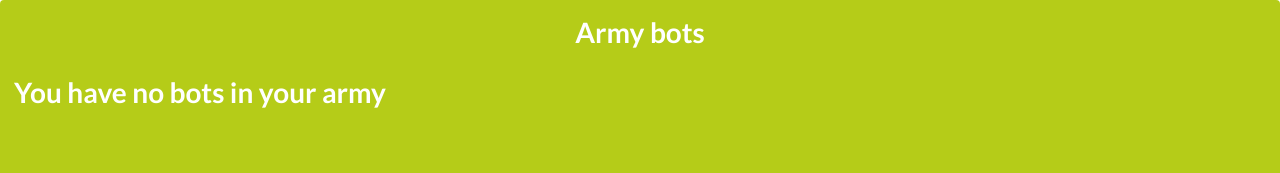
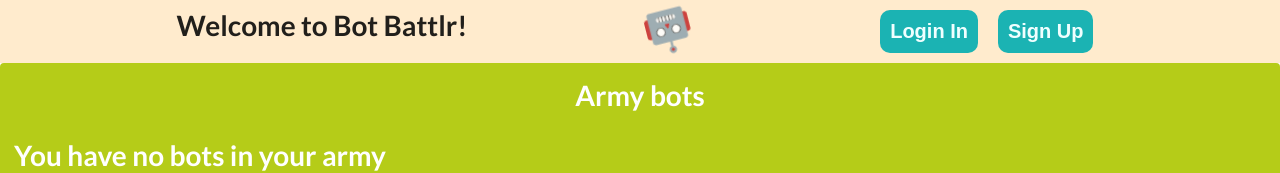
Before and after one commit to Donvine254/Intergalactic-bot-battr, a React (Create React App) app: page / in a window 1280 px wide. Shown: the top 173 px of the page. Built offline with nearby package versions, Linux system fonts and the light colour scheme; data requests are answered from the project's data file.

Commit message:
updated header

```diff
--- a/src/components/App.js
+++ b/src/components/App.js
@@ -1,5 +1,6 @@
 import React from "react";
 import BotsPage from "./Botspage";
+import Header from "./Header";
 
 
 
@@ -7,6 +8,7 @@ import BotsPage from "./Botspage";
 function App() {
   return (
     <div className="App">
+      <Header/>
       <BotsPage />
     </div>
   );
--- /dev/null
+++ b/src/components/Header.jsx
@@ -0,0 +1,16 @@
+import React from "react";
+
+const Header = () => {
+  return (
+    <div id="header">
+      <h1>Welcome to Bot Battlr!</h1>
+      <span className="bot-logo">🤖</span>
+      <div>
+        <button className="btn">Login In</button>
+        <button className="btn">Sign Up</button>
+      </div>
+    </div>
+  );
+};
+
+export default Header;
--- a/src/index.css
+++ b/src/index.css
@@ -60,6 +60,7 @@ select {
   min-height: 40px;
   font-size:20px;
   border-radius: 10px;
+  cursor:pointer;
 
 }
 .filter-container{
@@ -72,3 +73,39 @@ select {
   margin:0;
   padding:0;
 }
+
+
+#header{
+  background-color: blanchedalmond;
+  display: flex;
+  justify-content: space-evenly;
+  align-items: center;
+  font-weight: bold;
+}
+.btn{
+  padding:10px;
+  margin:10px;
+  background-color: rgb(27, 179, 179);
+  border-radius: 10px;
+  border:none;
+  font-size:20px;
+  color:azure;
+  font-weight: bold;
+  cursor:pointer;
+}
+.btn:hover{
+  background-color: rgb(4, 85, 27);
+}
+.bot-logo{
+  font-size: 40px;
+  animation: spin 2s infinite linear;
+  display:inline-block;
+}
+@keyframes spin {
+  0% {
+    transform: rotate(0deg);
+  }
+  100% {
+    transform: rotate(360deg);
+  }
+}
```
Also changed, not shown: 1 other file (tests, documents, lock files or other folders).
